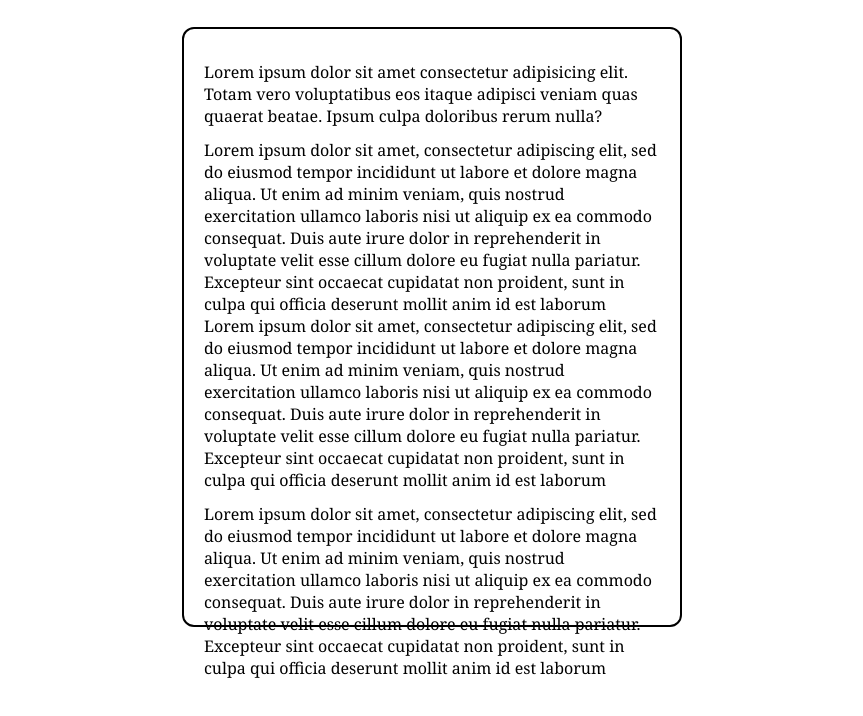
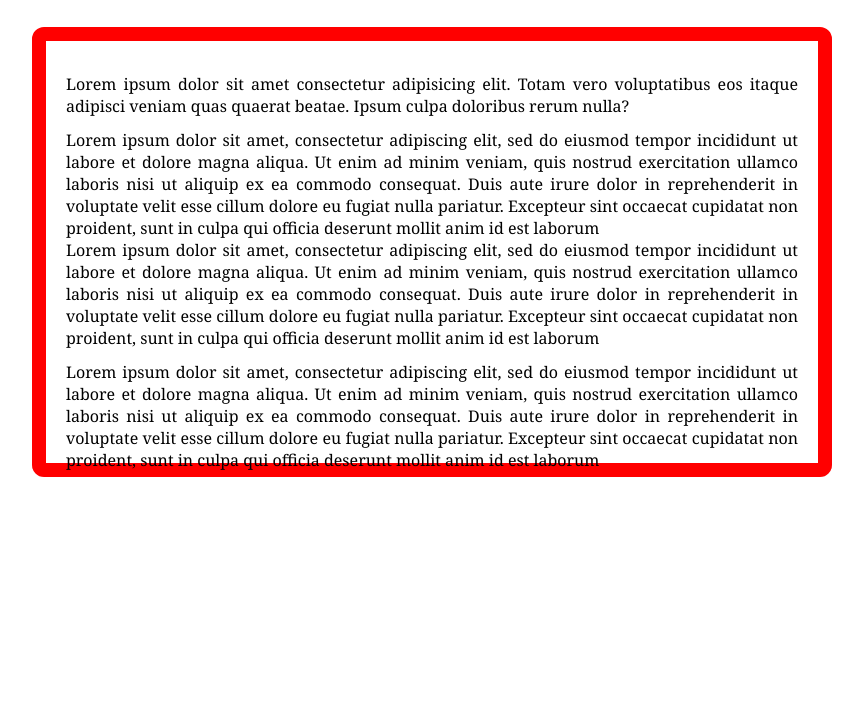
Before and after one commit to luiscarlos3/paginaWeb, a plain HTML site: page index.html in a window 1280 px wide. In both pictures the pointer is over the element 640 px from the left and 367 px from the top of the page. Shown: the part 40-756 px from the top of the page, without its empty margins (208-1071 px from the left). Drawn offline with Linux system fonts and the light colour scheme.

Commit message:
cambios en los estilos

```diff
--- a/style.css
+++ b/style.css
@@ -18,6 +18,14 @@ section {
     border: 2px solid black;
     border-radius: 12px;
     font-family: Georgia, 'Times New Roman', Times, serif;
+    transition: .5s;
+}
+
+section:hover {
+    border: 14px solid red;
+    text-align: justify;
+    width: 800px;
+    height: 450px;
 }
 
 .texto {
```
